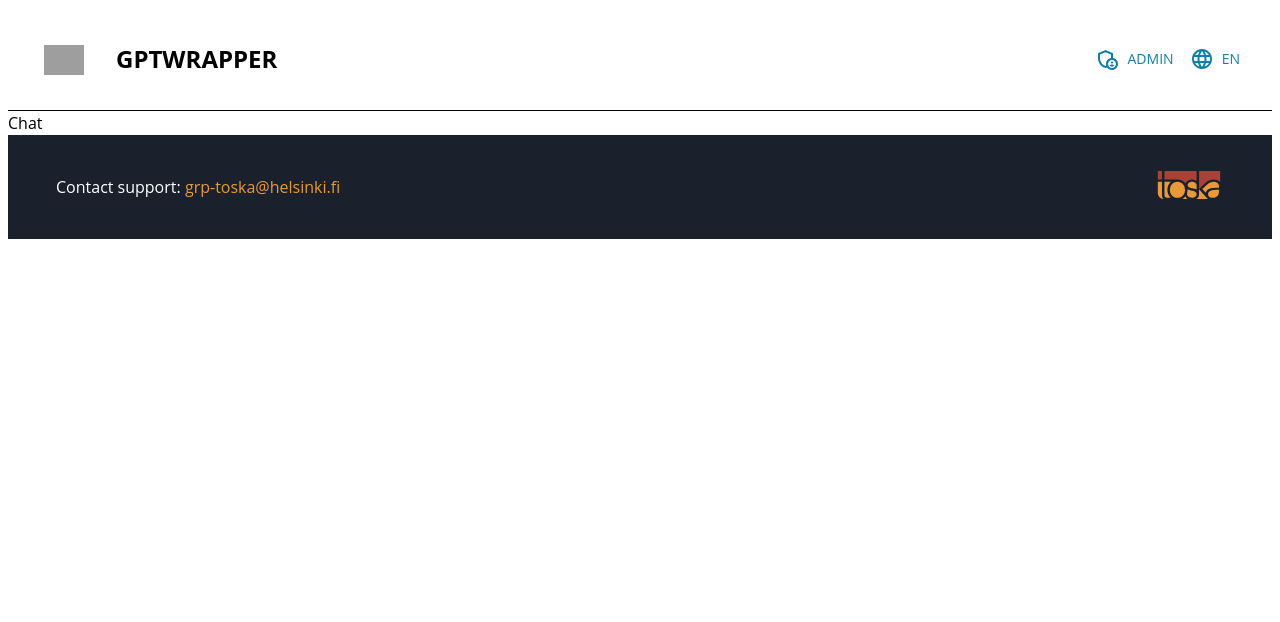
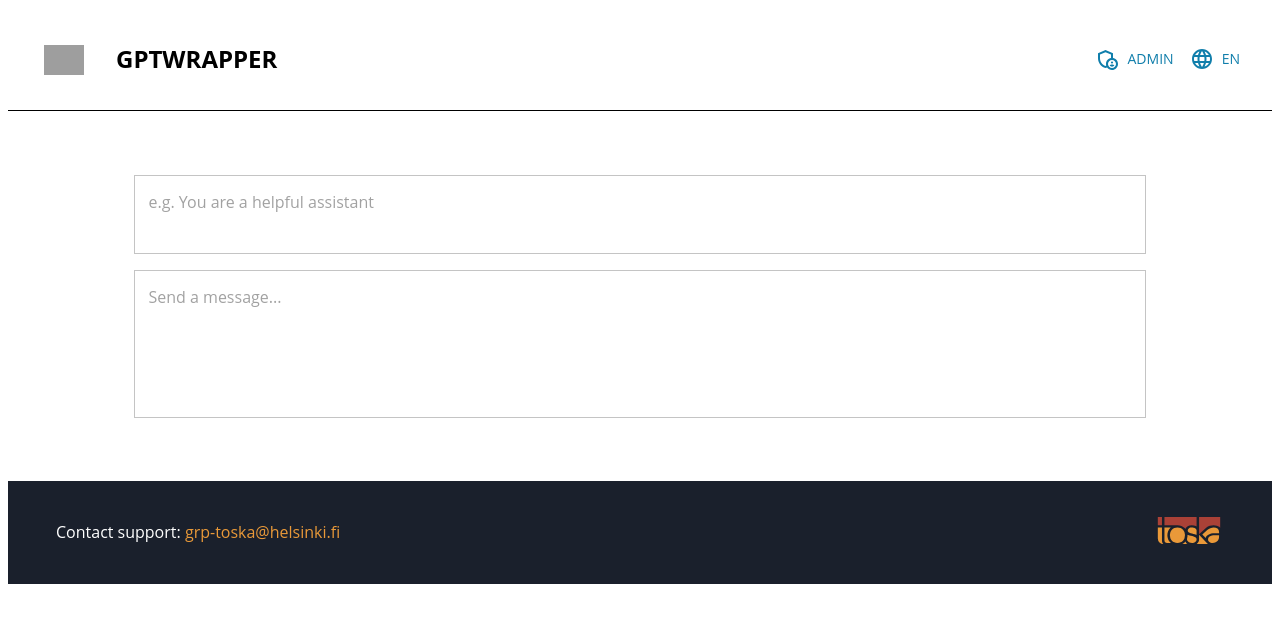
Before and after one commit to UniversityOfHelsinkiCS/gptwrapper, a React (Vite) app: page / in a window 1280 px wide. Shown: the top 622 px of the page. Built offline with nearby package versions, Linux system fonts and the light colour scheme; grey boxes are pictures that could not be loaded.

Commit message:
Rudimentary chat ui

```diff
--- a/src/client/components/Chat/index.tsx
+++ b/src/client/components/Chat/index.tsx
@@ -1,9 +1,46 @@
 import React from 'react'
-import { Box, Typography } from '@mui/material'
+import { Box, TextField } from '@mui/material'
+import { useTranslation } from 'react-i18next'
+
+const SystemMessage = () => {
+  const { t } = useTranslation()
+
+  return (
+    <Box mb={2}>
+      <TextField
+        fullWidth
+        multiline
+        minRows={2}
+        placeholder={t('chat:exampleSystemMessage') as string}
+      />
+    </Box>
+  )
+}
+
+const NewMessage = () => {
+  const { t } = useTranslation()
+
+  return (
+    <TextField
+      fullWidth
+      multiline
+      minRows={5}
+      placeholder={t('chat:messagePlaceholder') as string}
+    />
+  )
+}
 
 const Chat = () => (
-  <Box>
-    <Typography>Chat</Typography>
+  <Box
+    m={2}
+    sx={{
+      margin: 'auto',
+      width: '80%',
+      padding: '5%',
+    }}
+  >
+    <SystemMessage />
+    <NewMessage />
   </Box>
 )
 
--- a/src/client/index.tsx
+++ b/src/client/index.tsx
@@ -1,7 +1,7 @@
 import React from 'react'
 import ReactDOM from 'react-dom/client'
 
-import initializeI18n from './util/il18n'
+import initializeI18n from './util/i18n'
 import App from './App'
 
 initializeI18n()
--- a/src/client/locales/en.json
+++ b/src/client/locales/en.json
@@ -5,5 +5,9 @@
   },
   "footer": {
     "contactSupport": "Contact support: <mailTo>{{supportEmail}}</mailTo>"
+  },
+  "chat": {
+    "exampleSystemMessage": "e.g. You are a helpful assistant",
+    "messagePlaceholder": "Send a message..."
   }
 }
--- a/src/client/locales/fi.json
+++ b/src/client/locales/fi.json
@@ -5,5 +5,9 @@
   },
   "footer": {
     "contactSupport": "Ota yhteyttä tukeen: <mailTo>{{supportEmail}}</mailTo>"
+  },
+  "chat": {
+    "exampleSystemMessage": "esim. Olet hyödyllinen avustaja",
+    "messagePlaceholder": "Lähetä viesti..."
   }
 }
--- a/src/client/locales/sv.json
+++ b/src/client/locales/sv.json
@@ -5,5 +5,9 @@
   },
   "footer": {
     "contactSupport": ""
+  },
+  "chat": {
+    "exampleSystemMessage": "",
+    "messagePlaceholder": ""
   }
 }
```
Also changed, not shown: src/client/util/i18n.ts (renamed from src/client/util/il18n.ts).
